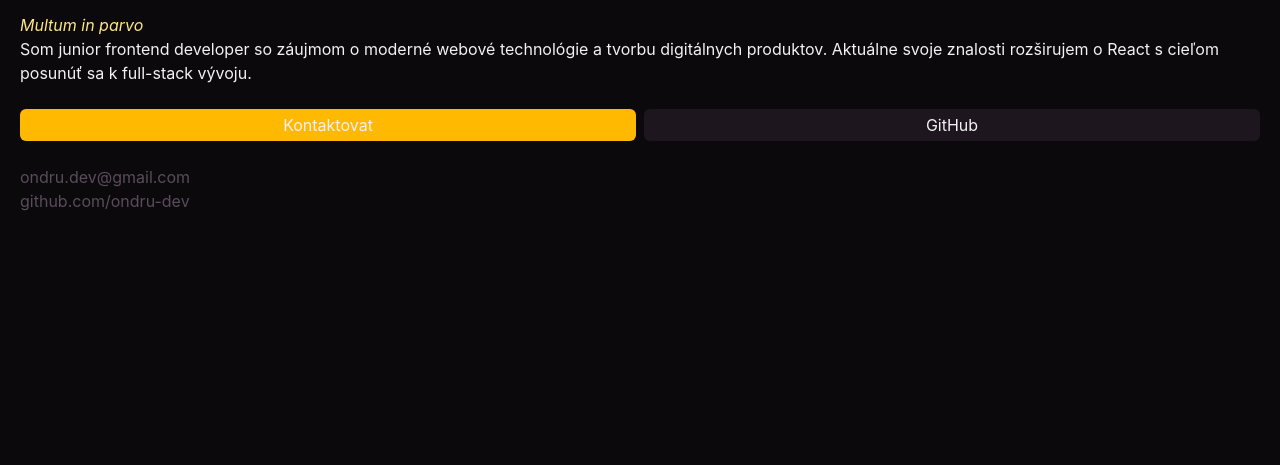
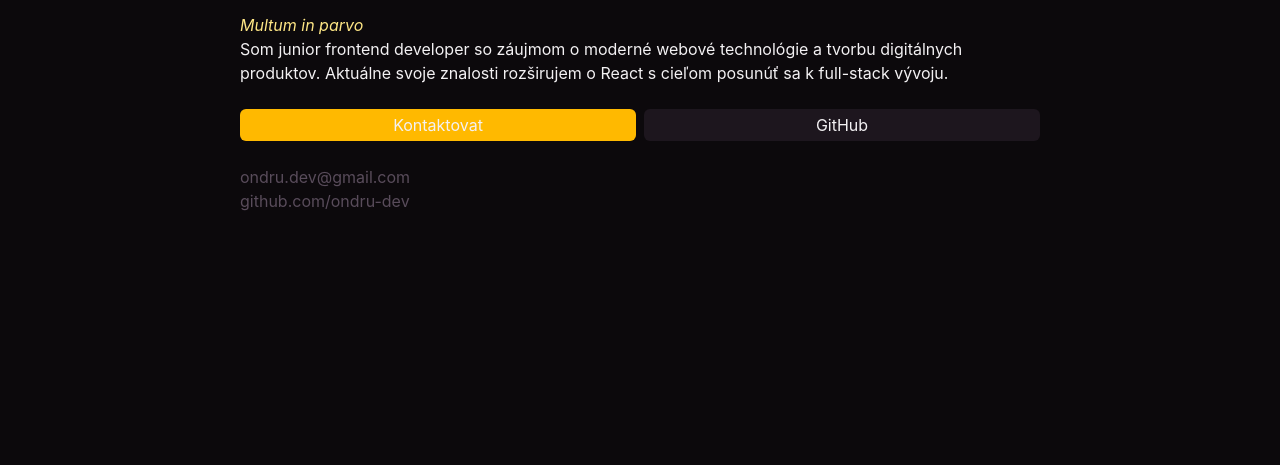
Before and after one commit to ondru-dev/portfolio, a website built with Vite: page index.html in a window 1280 px wide. Shown: the part 335-800 px from the top of the page. Built offline with nearby package versions, Linux system fonts and the light colour scheme.

Commit message:
width adjustment

```diff
--- a/index.html
+++ b/index.html
@@ -16,7 +16,7 @@
     <title>ondru.dev</title>
   </head>
   <body>
-    <header>
+    <header class="max-w-200">
       <div id="heading" class="flex items-center gap-4">
         <img class="w-20 rounded-full" src="src/assets/pfp.jpeg" alt="" />
         <div>
```
